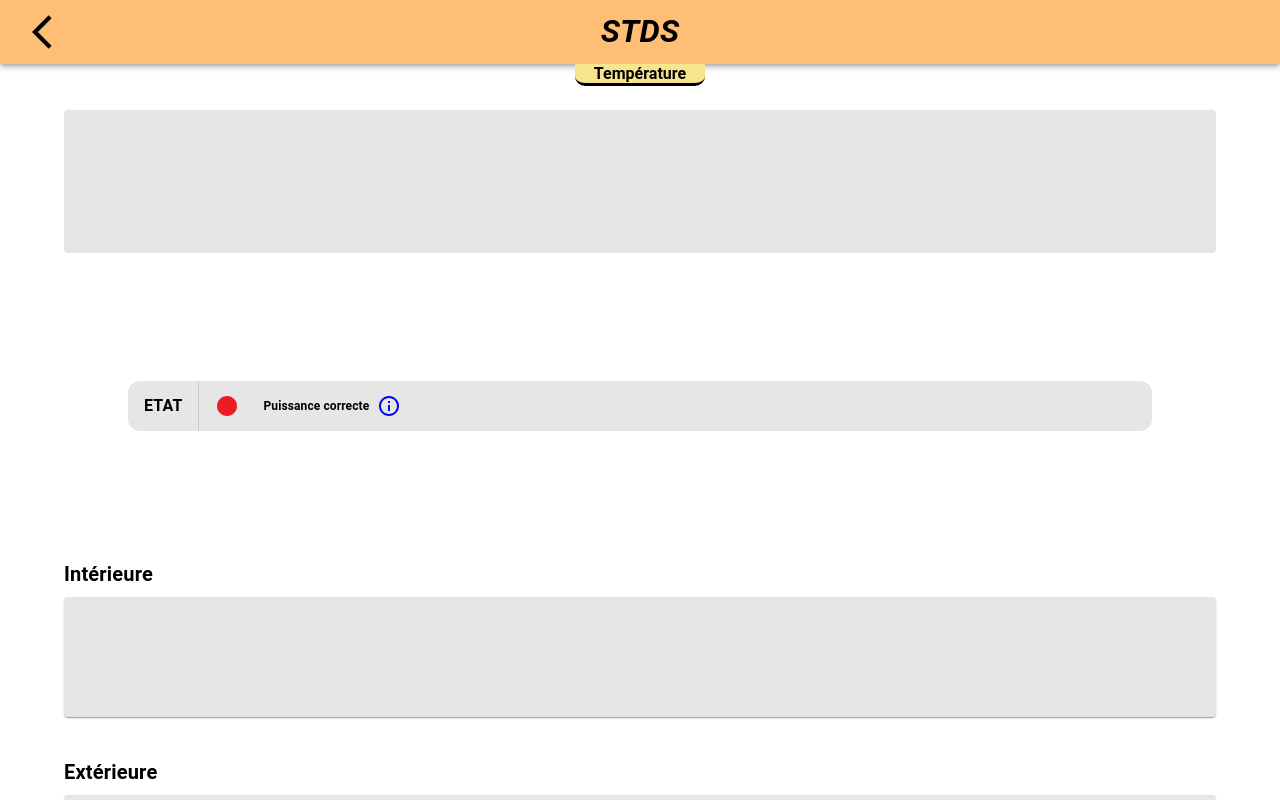
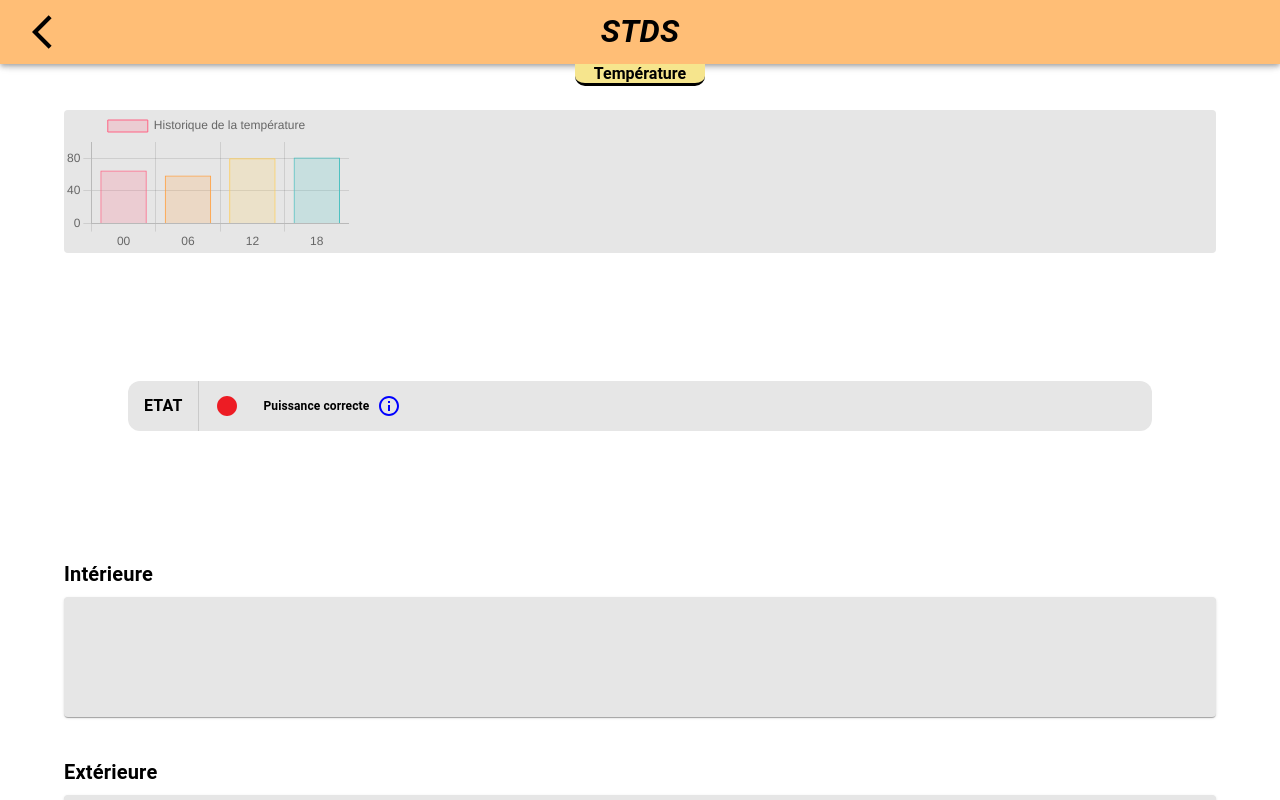
Before and after one commit to Falsimane/SAE-ALT-S3-Dev-22-23-STDS-3B-Equipe-4, a React (Create React App) app in the folder Application/stds-app/: page /temperature in a window 1280 px wide. Built offline with nearby package versions, Linux system fonts and the light colour scheme; no server answers.

Commit message:
ADD: barchart

```diff
--- a/Application/stds-app/src/pages/Temperature.tsx
+++ b/Application/stds-app/src/pages/Temperature.tsx
@@ -7,6 +7,7 @@ import Divider from "@mui/material/Divider";
 import CircleIcon from "@mui/icons-material/Circle";
 import InfoOutlinedIcon from "@mui/icons-material/InfoOutlined";
 import CardBoxTemperature from "../components/CardBoxTemperature";
+import BarChart from "../components/BarChart";
 
 export default function Temperature() {
     const refresh = (e: CustomEvent) => {
@@ -23,7 +24,7 @@ export default function Temperature() {
                 </IonRefresher>
 
                 <Box sx={{ height:"20%", width: "90%", backgroundColor:"#E6E6E6", marginLeft: "5%", marginTop: 3, borderRadius:1}}>
-
+                    <BarChart />
                 </Box>
 
                 <Box sx={{ height:"7%", width: "80%", backgroundColor:"#E6E6E6",  margin:"10%", borderRadius:3, display:"flex", alignItems:"center"}}>
```
